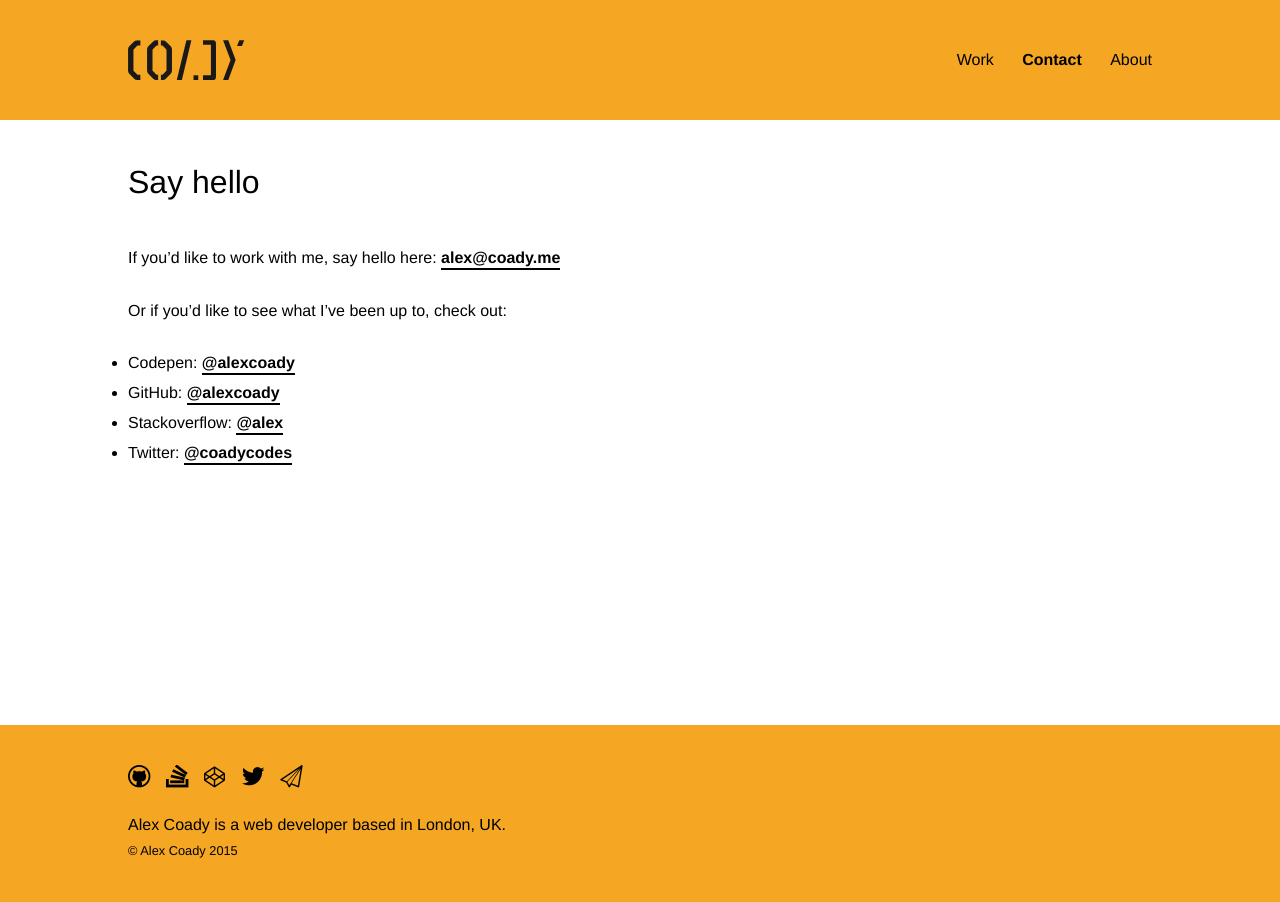
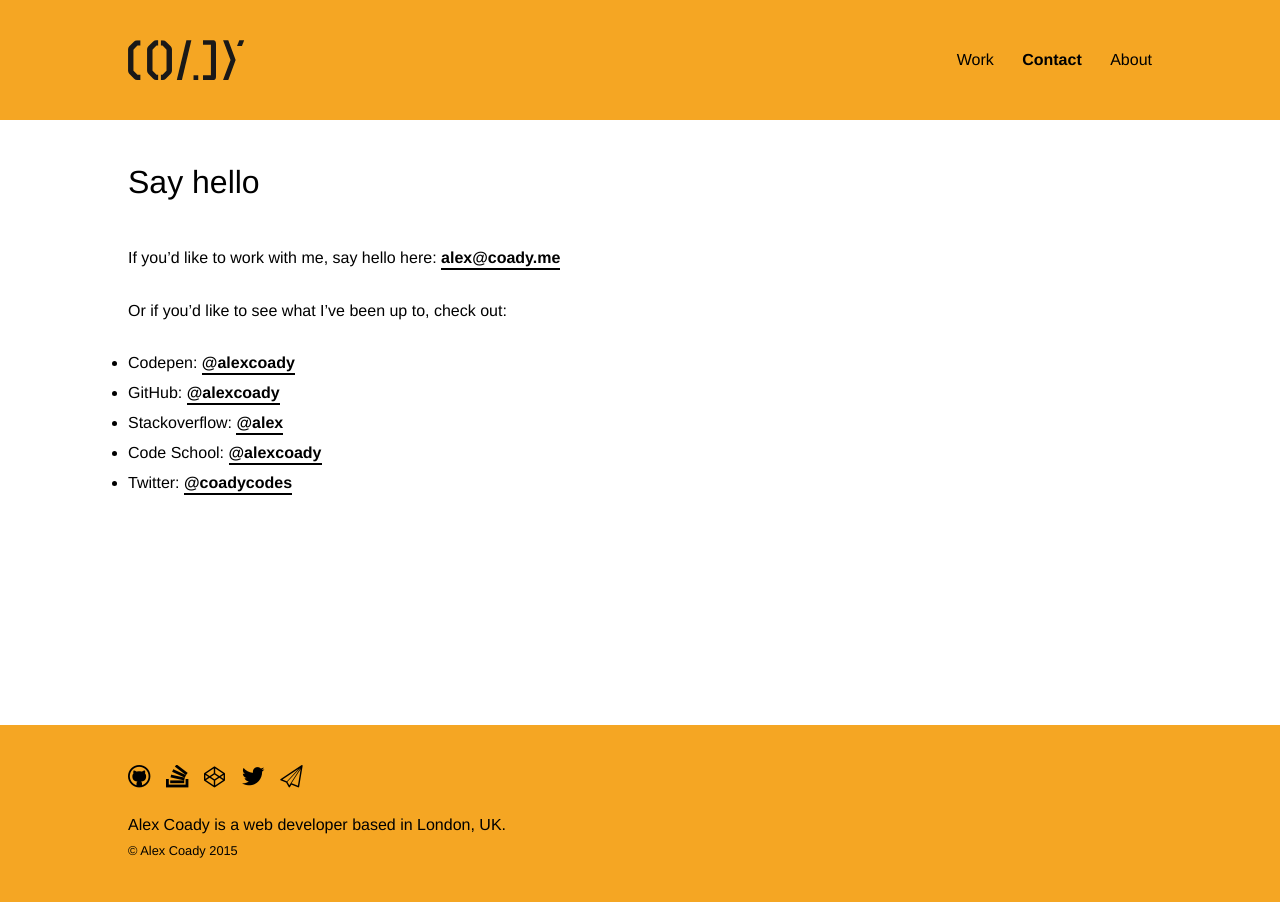
Before and after one commit to alexcoady/alexcoady.github.io, a Jekyll site: the page built from contact/index.markdown, in a window 1280 px wide. Built offline with Jekyll 4.4.1, drawn with Linux system fonts in a browser that asks for light colours; some web fonts are replaced.

Commit message:
Added codeschool url

```diff
--- a/_config.yml
+++ b/_config.yml
@@ -12,6 +12,7 @@ github_username: alexcoady
 stackoverflow_username: alex
 codepen_username: alexcoady
 stackoverflow_url: http://stackoverflow.com/users/687581/alex
+codeschool_url: https://www.codeschool.com/users/1684695
 permalink: pretty
 
 # Build settings
--- a/contact/index.markdown
+++ b/contact/index.markdown
@@ -11,4 +11,5 @@ Or if you'd like to see what I've been up to, check out:
 - Codepen: [@{{ site.codepen_username }}](http://codepen.io/{{ site.codepen_username }}){:target="_blank"}
 - GitHub: [@{{ site.github_username }}](http://github.com/{{ site.github_username }}){:target="_blank"}
 - Stackoverflow: [@alex]({{ site.stackoverflow_url }}){:target="_blank"}
+- Code School: [@alexcoady]({{ site.codeschool_url }}){:target="_blank"}
 - Twitter: [@{{ site.twitter_username }}](http://twitter.com/{{ site.twitter_username }}){:target="_blank"}
```
